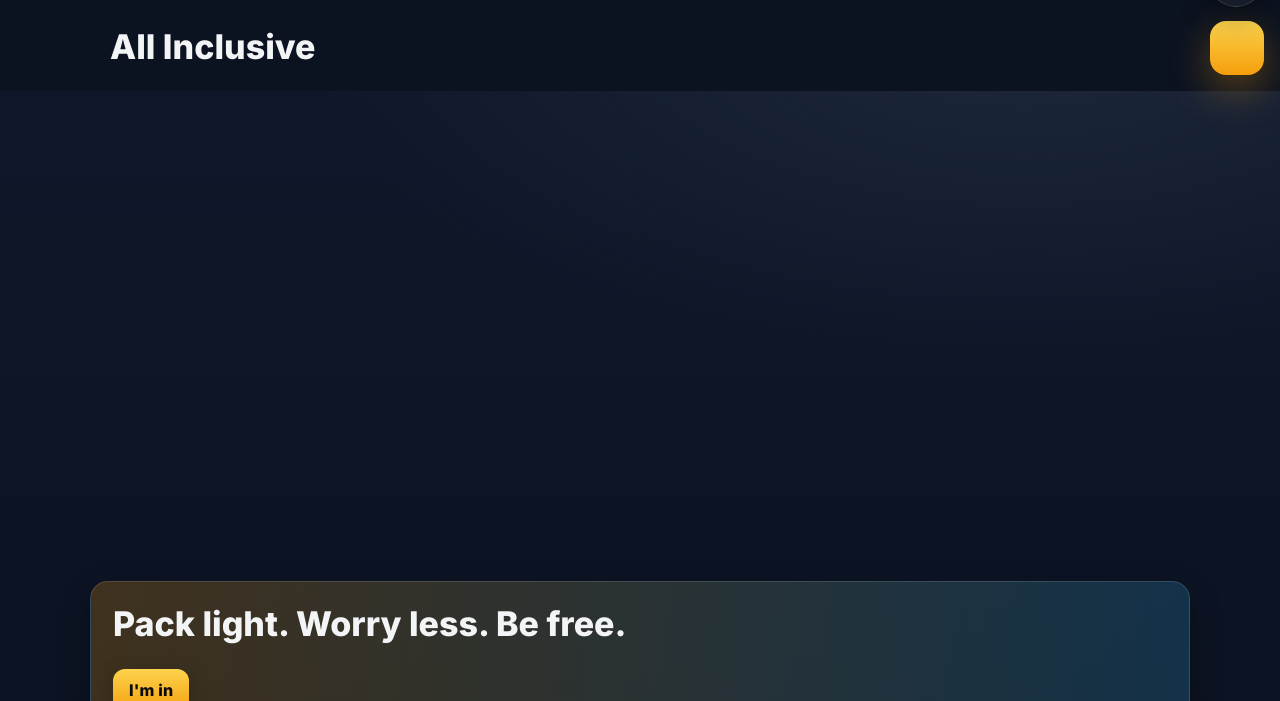
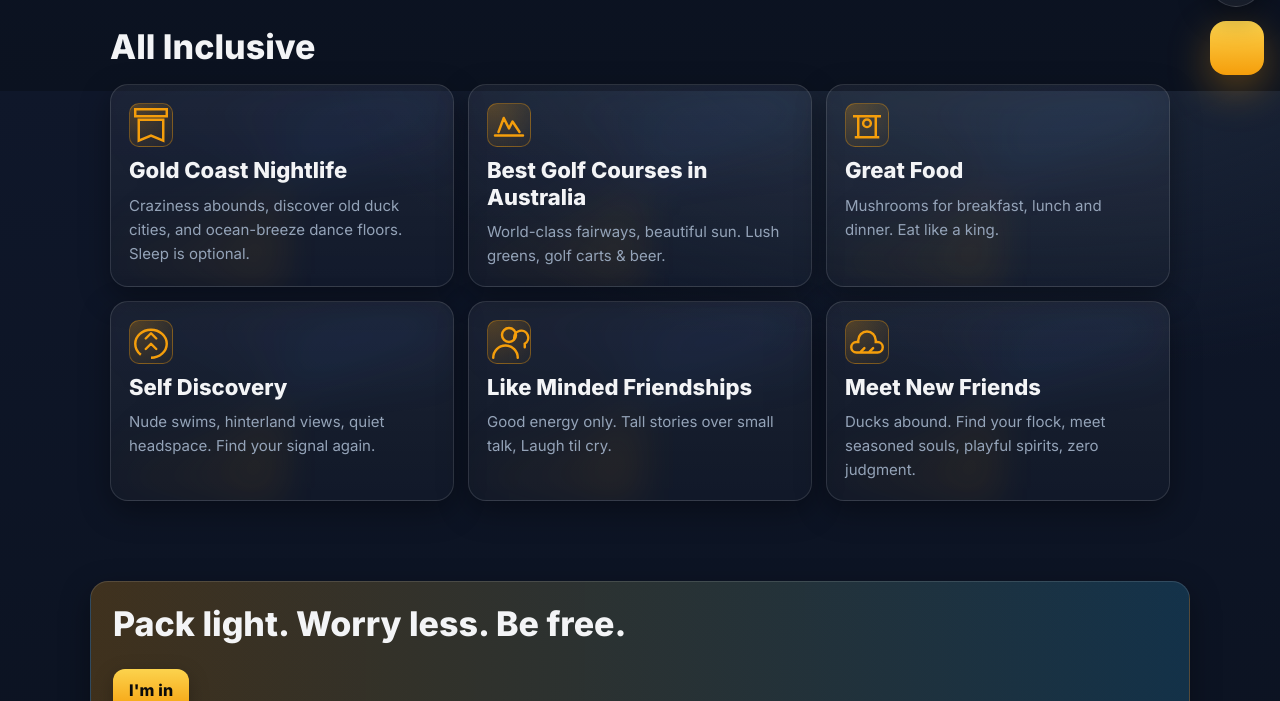
Before and after one commit to GaryBary/FatHacks-2025-Web, a website: page index.html in a window 1280 px wide. Shown: the part 709-1410 px from the top of the page. Drawn offline with nearby package versions, Linux system fonts and the light colour scheme; no server answers.

Commit message:
Update styles.css

```diff
--- a/styles.css
+++ b/styles.css
@@ -576,3 +576,5 @@ h3 {
   opacity: 1;
   transform: translateY(0);
 }
+/* Force content visible (no fade-in) */
+.reveal { opacity: 1 !important; transform: none !important; }
```
